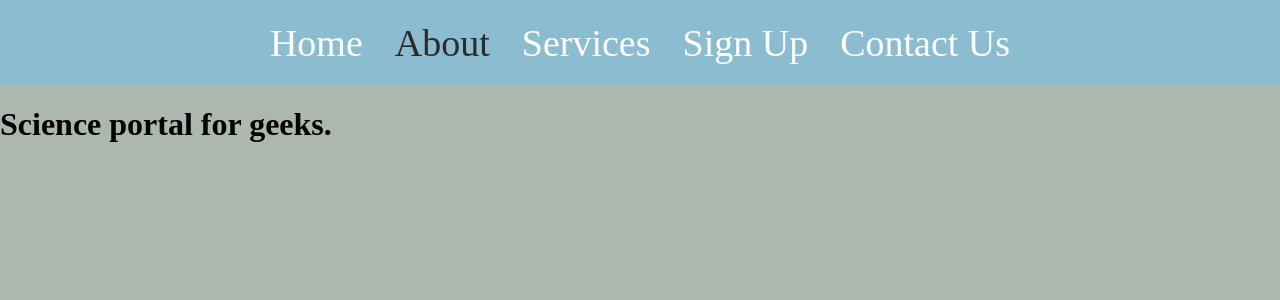
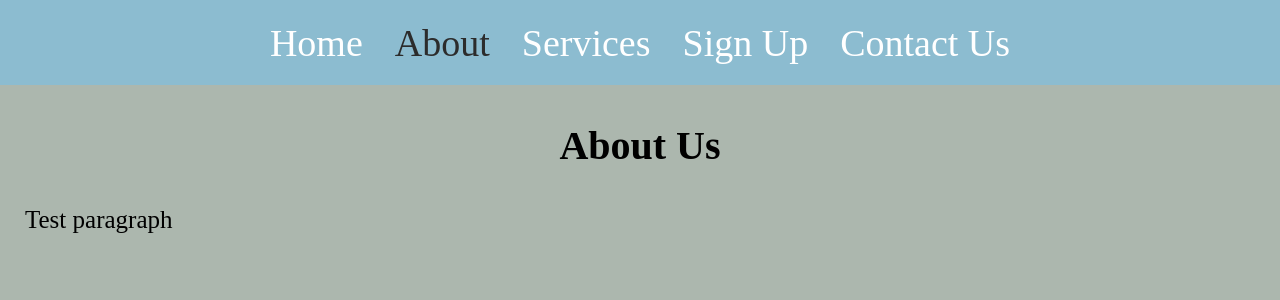
Before and after one commit to ericrothmuller/sky-marketing, a React (Create React App) app: page /about in a window 1280 px wide. Shown: the top 300 px of the page. Built offline with nearby package versions, Linux system fonts and the light colour scheme.

Commit message:
Applied page classes to all pages.

```diff
--- a/src/pages/about.js
+++ b/src/pages/about.js
@@ -2,11 +2,10 @@ import React from "react";
 
 const About = () => {
 return (
-	<div>
-	<h1>
-		Science portal for geeks.
-	</h1>
-	</div>
+	<main className="pageHeadingDiv">
+	<h1 className="pageTitle">About Us</h1>
+	<p className="pageParagraph">Test paragraph</p>
+	</main>
 );
 };
 
--- a/src/pages/contact.js
+++ b/src/pages/contact.js
@@ -2,9 +2,10 @@ import React from 'react';
 
 const Contact = () => {
 return (
-	<div>
-	<h1>Contact Us</h1>
-	</div>
+	<main className="pageHeadingDiv">
+	<h1 className="pageTitle">Get In Contact</h1>
+	<p className="pageParagraph">Test paragraph</p>
+	</main>
 );
 };
 
--- a/src/pages/services.js
+++ b/src/pages/services.js
@@ -2,7 +2,10 @@ import React from 'react';
 
 const Services = () => {
 return (
-	<h1>Our Services</h1>
+	<main className="pageHeadingDiv">
+	<h1 className="pageTitle">Our Services</h1>
+	<p className="pageParagraph">Test paragraph</p>
+	</main>
 );
 };
 
--- a/src/pages/signup.js
+++ b/src/pages/signup.js
@@ -2,9 +2,10 @@ import React from 'react';
 
 const SignUp = () => {
 return (
-	<div>
-	<h1>Sign Up</h1>
-	</div>
+	<main className="pageHeadingDiv">
+	<h1 className="pageTitle">Sign Up</h1>
+	<p className="pageParagraph">Test paragraph</p>
+	</main>
 );
 };
 
```
